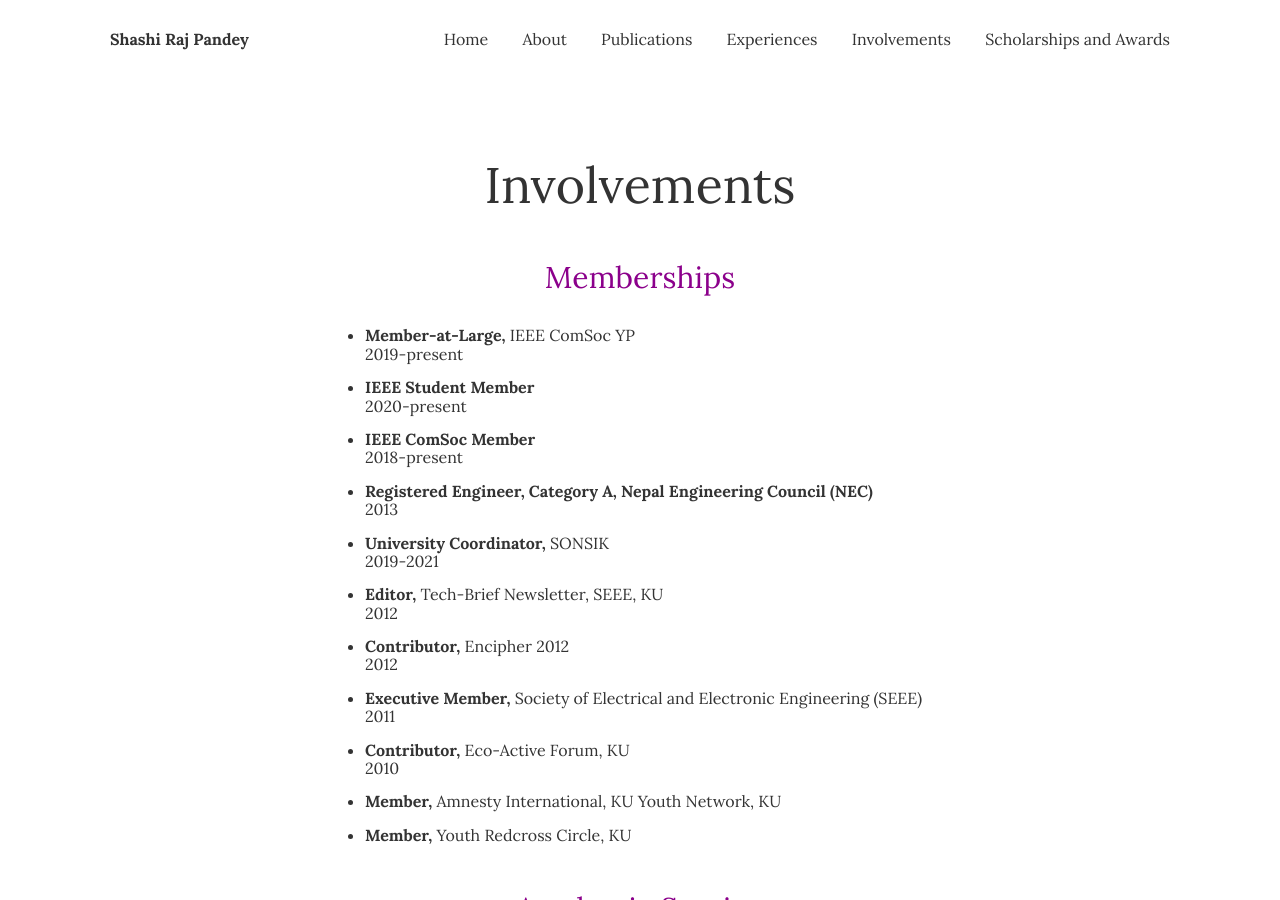
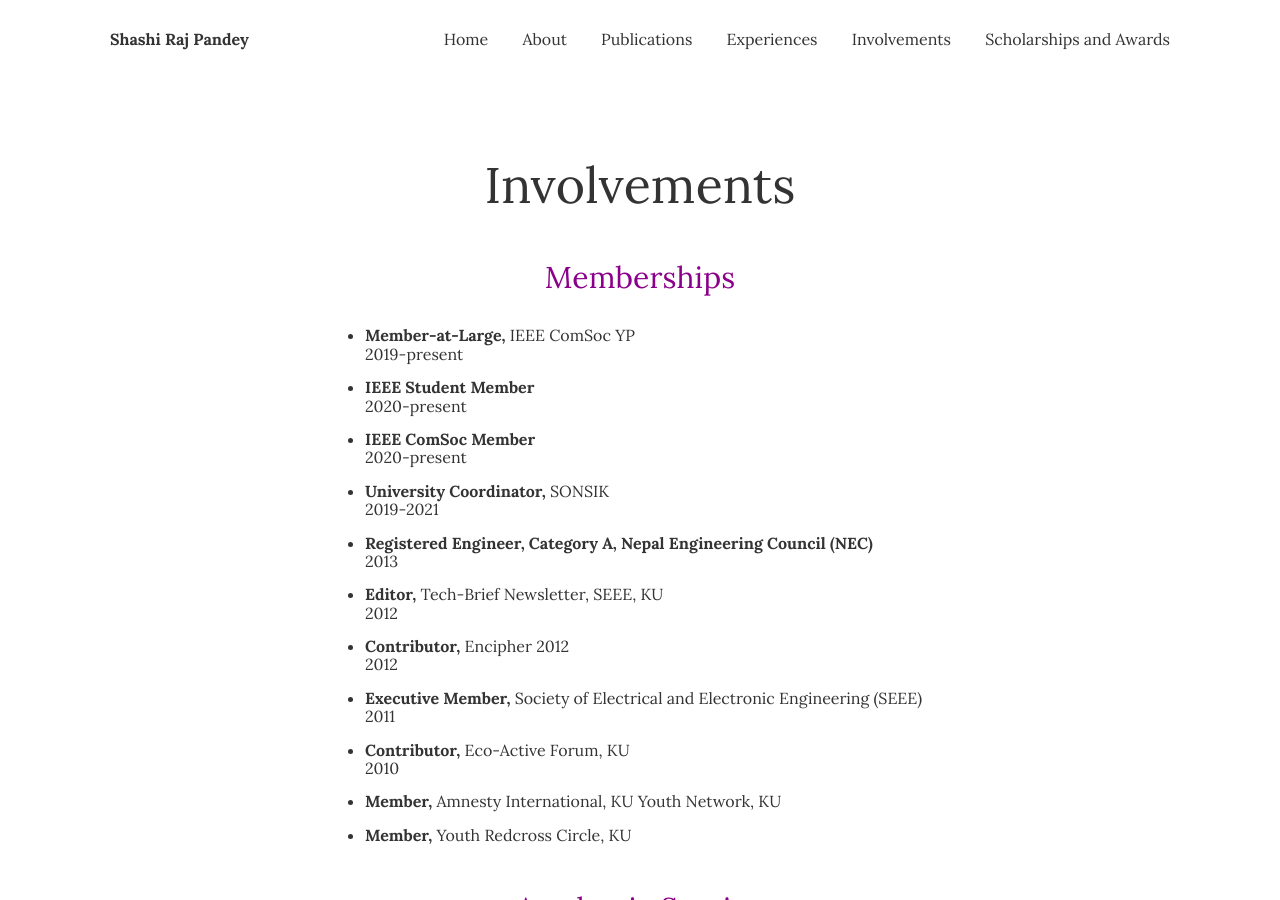
Before and after one commit to shashirajpandey/shashirajpandey, a Jekyll site: the page built from _pages/cinvolvements.md, in a window 1280 px wide and 900 px high. Built offline with Jekyll 4.4.1, drawn with Linux system fonts in a browser that asks for light colours.

Commit message:
Update cinvolvements.md

```diff
--- a/_pages/cinvolvements.md
+++ b/_pages/cinvolvements.md
@@ -10,11 +10,11 @@ image:
 
 	<li><b>IEEE Student Member</b><div class="pull-right"> 2020-present</div></li>
 
-	<li><b>IEEE ComSoc Member</b><div class="pull-right"> 2018-present</div></li>
-
-	<li><b>Registered Engineer, Category A, Nepal Engineering Council (NEC)</b><div class="pull-right"> 2013</div></li>
+	<li><b>IEEE ComSoc Member</b><div class="pull-right"> 2020-present</div></li>
 
     <li><b>University Coordinator,</b> SONSIK<div class="pull-right"> 2019-2021</div></li>
+
+    	<li><b>Registered Engineer, Category A, Nepal Engineering Council (NEC)</b><div class="pull-right"> 2013</div></li>
 
 	<li><b>Editor, </b>Tech-Brief Newsletter, SEEE, KU <div class="pull-right"> 2012</div></li>
 
```
